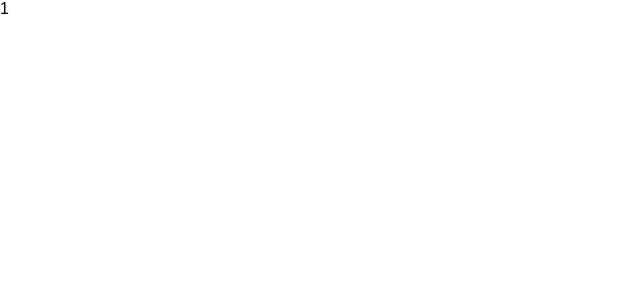
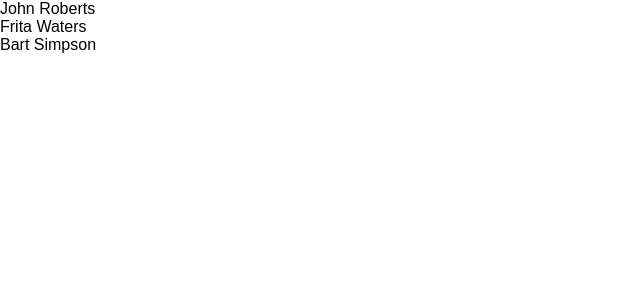
Before and after one commit to jkyletreman/react-userlist, a React (Create React App) app: page / in a window 1280 px wide. Shown: the top 300 px of the page, without its empty margins (0-640 px from the left). Built offline with nearby package versions, Linux system fonts and the light colour scheme.

Commit message:
list display

```diff
--- a/src/App.js
+++ b/src/App.js
@@ -1,9 +1,46 @@
-import React, { Component } from 'react';
+import React, { Component } from "react";
+
+const userData = [
+  {
+    id: 1,
+    first: "John",
+    last: "Roberts",
+    age: 51,
+    location: "Chicago, IL",
+    description: "John is a retired YouTuber"
+  },
+  {
+    id: 2,
+    first: "Frita",
+    last: "Waters",
+    age: 27,
+    location: "Phoenix, AZ",
+    description: "Frita loves the desert, cheese, and turtles."
+  },
+  {
+    id: 3,
+    first: "Bart",
+    last: "Simpson",
+    age: 24,
+    location: "Springfield, IL",
+    description: "Bart skateboards everywhere."
+  }
+];
 
 class App extends Component {
+
   render() {
     return (
-      <div>1</div>
+      <ul>
+        {userData.map(user => (
+          <li
+            key={user.id}
+            onClick={this.handleClick}
+            >
+            {user.first} {user.last}
+          </li>
+        ))}
+      </ul>
     );
   }
 }
```
